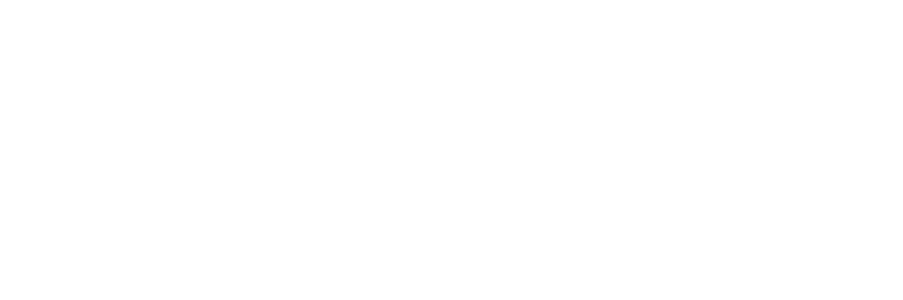
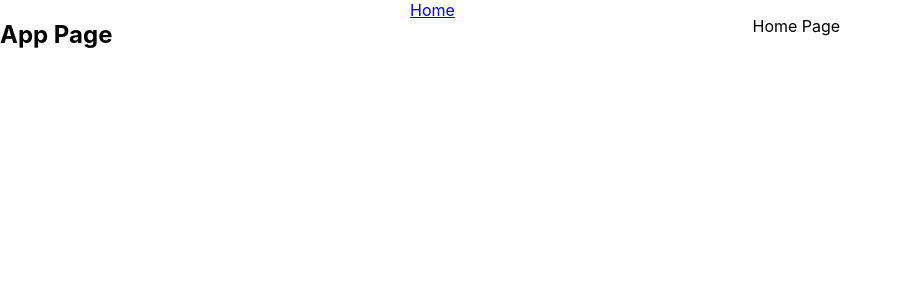
Before and after one commit to RyanRFH/CatsApp, a JavaScript app: page / in a window 1280 px wide. Shown: the top 300 px of the page, without its empty margins (0-903 px from the left). Built offline with nearby package versions, Linux system fonts and the light colour scheme; the HTML template or start-up script is replaced by a standard one.

Commit message:
initial version with routing, broken

```diff
--- a/src/App.js
+++ b/src/App.js
@@ -1,11 +1,36 @@
+import { BrowserRouter, Routes, Route, Link} from 'react-router-dom';
 import './App.css';
+import Home from './Pages/Home'
+import { styled } from 'styled-components';
 
 function App() {
   return (
-    <div className="App">
+    <AppPage>
+      <h1>App Page</h1>
+      <BrowserRouter>
+        <NavBar>
+          <Link to="/">Home</Link>
 
-    </div>
+        </NavBar>
+        <Routes>
+          <Route path="/" element={<Home></Home>}></Route>
+
+        </Routes>
+      </BrowserRouter>
+    </AppPage>
   );
 }
 
+const AppPage = styled.nav`
+    display: flex;
+`;
+
+const NavBar = styled.nav`
+    display: flex;
+    width: 50%;
+    align-items: space-between;
+    justify-content: space-around;
+
+`;
+
 export default App;
--- /dev/null
+++ b/src/Pages/Home.js
@@ -0,0 +1,7 @@
+const Home = () => {
+    return (
+        <p>Home Page</p>
+    );
+};
+
+export default Home;
```
